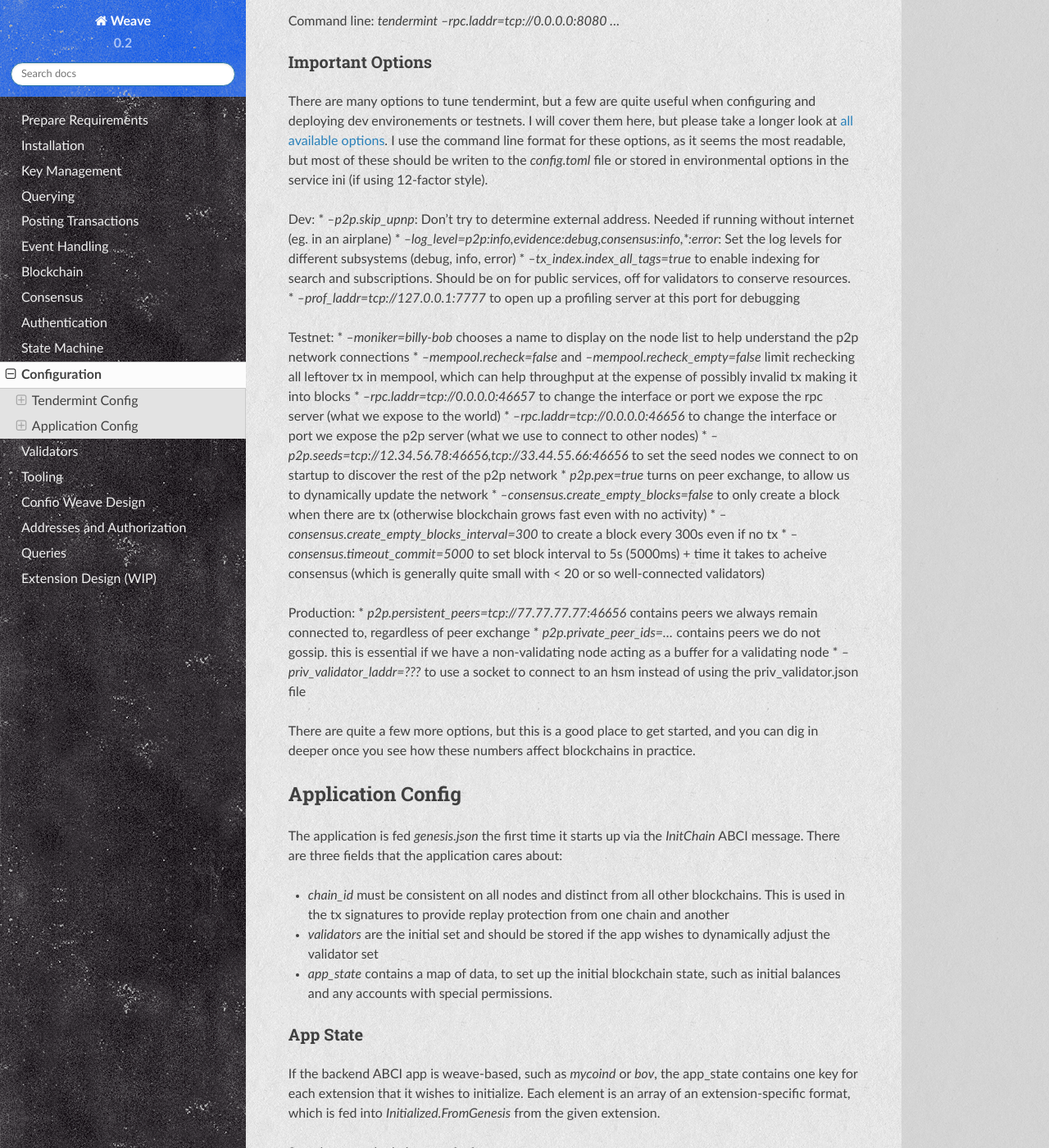
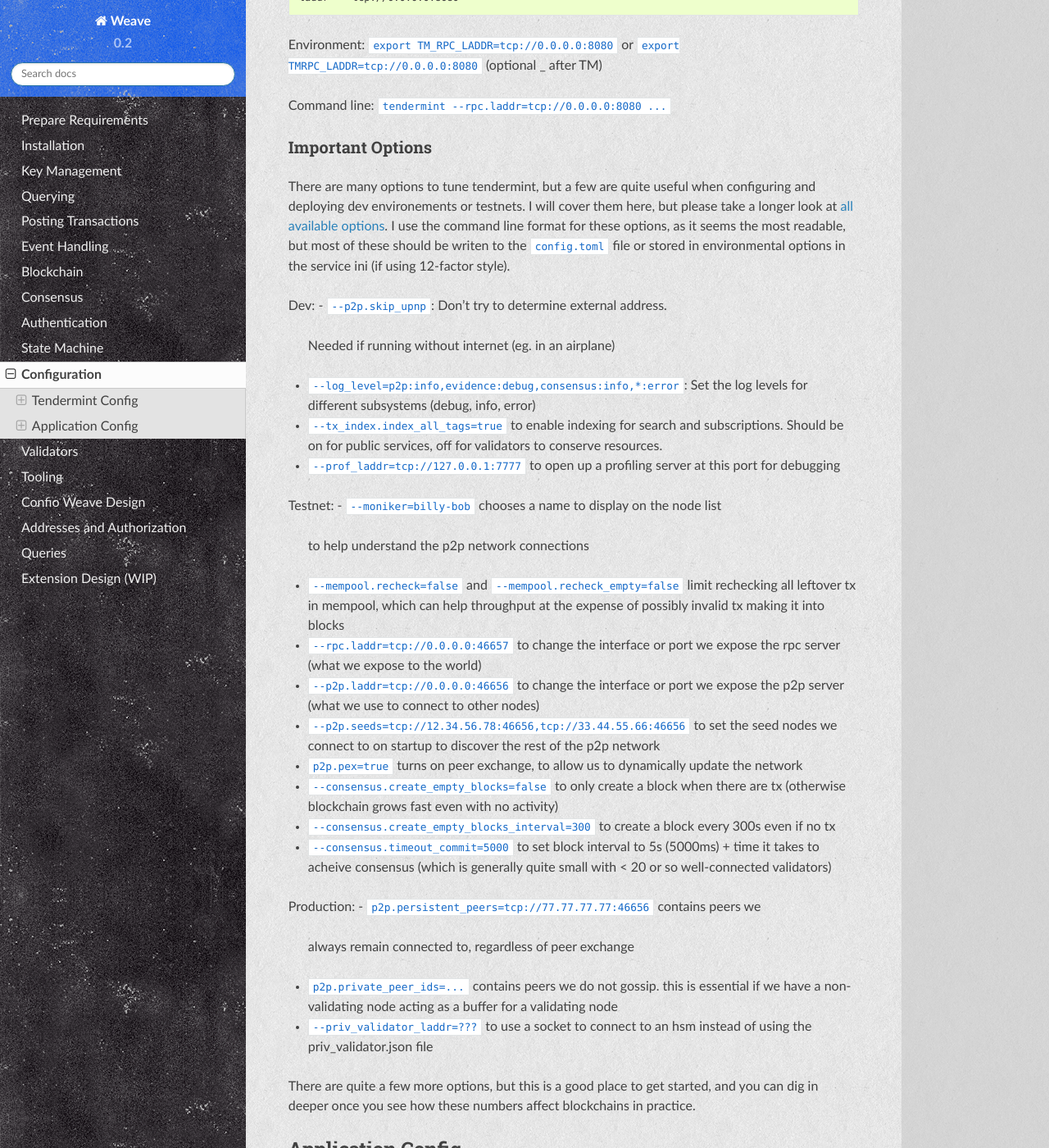
Before and after one commit to iov-one/weave, a Sphinx documentation site: the page built from docs/deployment/configuration.rst, in a window 1280 px wide and 1400 px high, scrolled down 998 px. Shown: the whole window at 82% size. Built offline with Sphinx 7.4.7 and the Read the Docs theme 2.0.0, drawn with Linux system fonts in a browser that asks for light colours; formulas are drawn with MathJax 3; some of the changed text lies outside the part shown.

Commit message:
Fixed rst syntax

````diff
--- a/docs/deployment/configuration.rst
+++ b/docs/deployment/configuration.rst
@@ -2,13 +2,13 @@
 Configuration
 -------------
 
-When you ran the `mycoind` tutorial, you ran the following lines
+When you ran the ``mycoind`` tutorial, you ran the following lines
 to configure the blockchain:
 
-```bash
-tendermint init --home ~/.mycoind
-mycoind init CASH <hex address from above>
-```
+.. code-block:: console
+
+  tendermint init --home ~/.mycoind
+  mycoind init CASH <hex address from above>
 
 This is nice for automatic initialization for dev mode, but for
 deploying a real network, we need to look under the hood and
@@ -19,18 +19,22 @@ Tendermint Config
 
 Tendermint docs provide a `brief introduction <https://tendermint.readthedocs.io/en/master/using-tendermint.html>`__
 to the tendermint cli. By default all files are writen to
-the `~/.tendermint` directory, unless you override that with
-a different "HOME" directory by providing `TMHOME=xyz` or `tendermint --home=xyz`.
+the ``~/.tendermint`` directory, unless you override that with
+a different "HOME" directory by providing ``TMHOME=xyz`` or ``tendermint --home=xyz``.
 
-When you call `tendermint init`, it generates a `config` and `data` directory under the "HOME" dir. `data` will contain all blockchain
-state as well as the application state. `config` will contain
+When you call ``tendermint init``, it generates a ``config`` and ``data`` directory under the "HOME" dir. ``data`` will contain all blockchain
+state as well as the application state. ``config`` will contain
 configuration files. There are three main files to look at:
 
-* `genesis.json` must be shared by all validators on a chain and is used to initialize the first block. We discuss this more in `Application Config <#application_config>`__
-* `config.toml` is used to configure your local server, and can be
-configured much in the way the config for apache or postgres, to
-tune to your local system.
-* `priv_validator.json` is used by any validating node to sign the blocks, and must be kept secret. We discuss this more in the `next section <./validators.html>`__.
+- ``genesis.json`` must be shared by all validators on a chain and is used to
+  initialize the first block. We discuss this more in
+  `Application Config <#application_config>`__
+- ``config.toml`` is used to configure your local server, and can be
+  configured much in the way the config for apache or postgres,
+  to tune to your local system.
+- ``priv_validator.json`` is used by any validating node to sign the blocks,
+  and must be kept secret. We discuss this more in the
+  `next section <./validators.html>`__.
 
 Overriding Options
 ------------------
@@ -40,14 +44,15 @@ can also be provided via command-line or environmental variable.
 It is a simple conversion:
 
 Config:
-```
-[rpc]
-laddr = "tcp://0.0.0.0:8080"
-```
 
-Environment: `export TM_RPC_LADDR=tcp://0.0.0.0:8080` or `export TMRPC_LADDR=tcp://0.0.0.0:8080` (optional _ after TM)
+.. code-block:: console
 
-Command line: `tendermint --rpc.laddr=tcp://0.0.0.0:8080 ...`
+  [rpc]
+  laddr = "tcp://0.0.0.0:8080"
+
+Environment: ``export TM_RPC_LADDR=tcp://0.0.0.0:8080`` or ``export TMRPC_LADDR=tcp://0.0.0.0:8080`` (optional _ after TM)
+
+Command line: ``tendermint --rpc.laddr=tcp://0.0.0.0:8080 ...``
 
 Important Options
 -----------------
@@ -57,31 +62,51 @@ useful when configuring and deploying dev environements or testnets.
 I will cover them here, but please take a longer look at
 `all available options <https://github.com/tendermint/tendermint/blob/master/config/config.go>`__. I use the command line format
 for these options, as it seems the most readable, but most of
-these should be writen to the `config.toml` file or stored in
+these should be writen to the ``config.toml`` file or stored in
 environmental options in the service ini (if using 12-factor style).
 
 Dev:
-* `--p2p.skip_upnp`: Don't try to determine external address. Needed if running without internet (eg. in an airplane)
-* `--log_level=p2p:info,evidence:debug,consensus:info,*:error`: Set the log levels for different subsystems (debug, info, error)
-* `--tx_index.index_all_tags=true` to enable indexing for search and subscriptions. Should be on for public services, off for validators to conserve resources.
-* `--prof_laddr=tcp://127.0.0.1:7777` to open up a profiling server at this port for debugging
+- ``--p2p.skip_upnp``: Don't try to determine external address.
+  Needed if running without internet (eg. in an airplane)
+- ``--log_level=p2p:info,evidence:debug,consensus:info,*:error``:
+  Set the log levels for different subsystems (debug, info, error)
+- ``--tx_index.index_all_tags=true`` to enable indexing for search
+  and subscriptions. Should be on for public services,
+  off for validators to conserve resources.
+- ``--prof_laddr=tcp://127.0.0.1:7777`` to open up a profiling server
+  at this port for debugging
 
 Testnet:
-* `--moniker=billy-bob` chooses a name to display on the node list to help understand the p2p network connections
-* `--mempool.recheck=false` and `--mempool.recheck_empty=false` limit rechecking all leftover tx in mempool, which can help throughput at the expense of possibly invalid tx making it into blocks
-* `--rpc.laddr=tcp://0.0.0.0:46657` to change the interface or port we expose the rpc server (what we expose to the world)
-* `--rpc.laddr=tcp://0.0.0.0:46656` to change the interface or port we expose the p2p server (what we use to connect to other nodes)
-* `--p2p.seeds=tcp://12.34.56.78:46656,tcp://33.44.55.66:46656` to set the seed nodes we connect to on startup to discover the rest of the p2p network
-* `p2p.pex=true` turns on peer exchange, to allow us to dynamically update the network
-* `--consensus.create_empty_blocks=false` to only create a block when there are tx (otherwise blockchain grows fast even with no activity)
-* `--consensus.create_empty_blocks_interval=300` to create a block every 300s even if no tx
-* `--consensus.timeout_commit=5000` to set block interval to 5s (5000ms) + time it takes to acheive consensus (which is generally
-quite small with < 20 or so well-connected validators)
+- ``--moniker=billy-bob`` chooses a name to display on the node list
+  to help understand the p2p network connections
+- ``--mempool.recheck=false`` and ``--mempool.recheck_empty=false``
+  limit rechecking all leftover tx in mempool, which can help
+  throughput at the expense of possibly invalid tx making it into blocks
+- ``--rpc.laddr=tcp://0.0.0.0:46657`` to change the interface or port
+  we expose the rpc server (what we expose to the world)
+- ``--p2p.laddr=tcp://0.0.0.0:46656`` to change the interface or port
+  we expose the p2p server (what we use to connect to other nodes)
+- ``--p2p.seeds=tcp://12.34.56.78:46656,tcp://33.44.55.66:46656``
+  to set the seed nodes we connect to on startup to discover the
+  rest of the p2p network
+- ``p2p.pex=true`` turns on peer exchange, to allow us to
+  dynamically update the network
+- ``--consensus.create_empty_blocks=false`` to only create a block when
+  there are tx (otherwise blockchain grows fast even with no activity)
+- ``--consensus.create_empty_blocks_interval=300`` to create a block
+  every 300s even if no tx
+- ``--consensus.timeout_commit=5000`` to set block interval to 5s (5000ms)
+  + time it takes to acheive consensus (which is generally quite small
+  with < 20 or so well-connected validators)
 
 Production:
-* `p2p.persistent_peers=tcp://77.77.77.77:46656` contains peers we always remain connected to, regardless of peer exchange
-* `p2p.private_peer_ids=...` contains peers we do not gossip. this is essential if we have a non-validating node acting as a buffer for a validating node
-* `--priv_validator_laddr=???` to use a socket to connect to an hsm instead of using the priv_validator.json file
+- ``p2p.persistent_peers=tcp://77.77.77.77:46656`` contains peers we
+  always remain connected to, regardless of peer exchange
+- ``p2p.private_peer_ids=...`` contains peers we do not gossip.
+  this is essential if we have a non-validating node acting as a
+  buffer for a validating node
+- ``--priv_validator_laddr=???`` to use a socket to connect to an
+  hsm instead of using the priv_validator.json file
 
 There are quite a few more options, but this is a good place to
 get started, and you can dig in deeper once you see how these
@@ -90,26 +115,31 @@ numbers affect blockchains in practice.
 Application Config
 ==================
 
-The application is fed `genesis.json` the first time it starts up
-via the `InitChain` ABCI message. There are three fields that
+The application is fed ``genesis.json`` the first time it starts up
+via the ``InitChain`` ABCI message. There are three fields that
 the application cares about:
 
-* `chain_id` must be consistent on all nodes and distinct from all other blockchains. This is used in the tx signatures to provide replay protection from one chain and another
-* `validators` are the initial set and should be stored if the app wishes to dynamically adjust the validator set
-* `app_state` contains a map of data, to set up the initial blockchain state, such as initial balances and any accounts with special permissions.
+- ``chain_id`` must be consistent on all nodes and distinct from all
+  other blockchains. This is used in the tx signatures to provide replay
+  protection from one chain and another
+- ``validators`` are the initial set and should be stored if the app
+  wishes to dynamically adjust the validator set
+- ``app_state`` contains a map of data, to set up the initial blockchain
+  state, such as initial balances and any accounts with special permissions.
 
 App State
 ---------
 
-If the backend ABCI app is weave-based, such as `mycoind` or `bov`,
+If the backend ABCI app is weave-based, such as ``mycoind`` or ``bov``,
 the app_state contains one key for each extension that it wishes
 to initialize. Each element is an array of an extension-specific
-format, which is fed into `Initialized.FromGenesis` from the
+format, which is fed into ``Initialized.FromGenesis`` from the
 given extension.
 
 Sample to set the balances of a few accounts:
 
-```json
+.. code-block:: json
+
   "app_state": {
     "cash": [
       {
@@ -133,13 +163,12 @@ Sample to set the balances of a few accounts:
       }
     ]
   }
-```
 
 This format is application-specific and extremely important to set
 the initial conditions of a blockchain, as the data is one of the
 largest distinguishing factors of a chain and a fork.
 
-`mycoind init` will set up one account with a lot of tokens
+``mycoind init`` will set up one account with a lot of tokens
 of one name. For anything more complex, you will want to set this
 up by hand. Note that you should make sure someone has saved
 the private keys for all addresses or the tokens will never be
````
Also changed, not shown: docs/deployment/validators.rst (+29 -26 lines).
